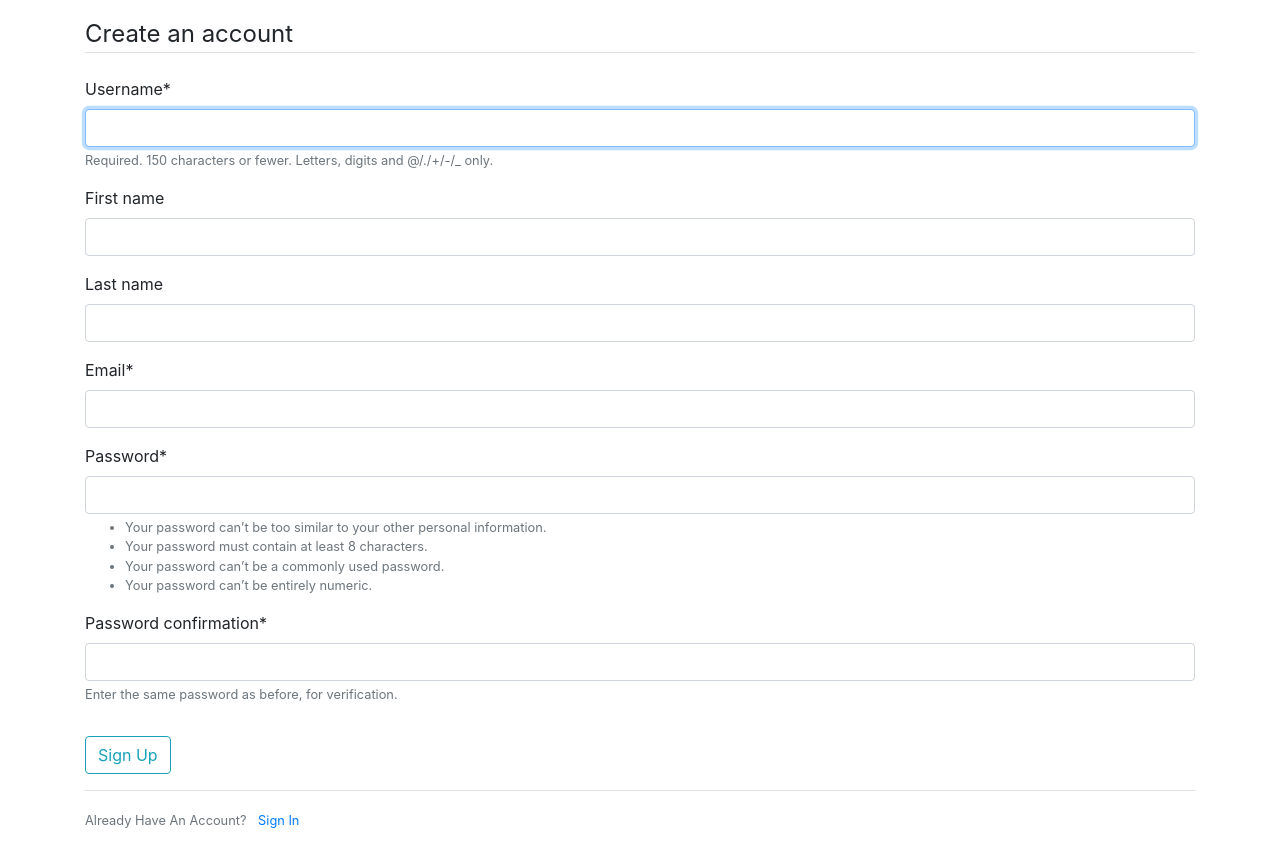
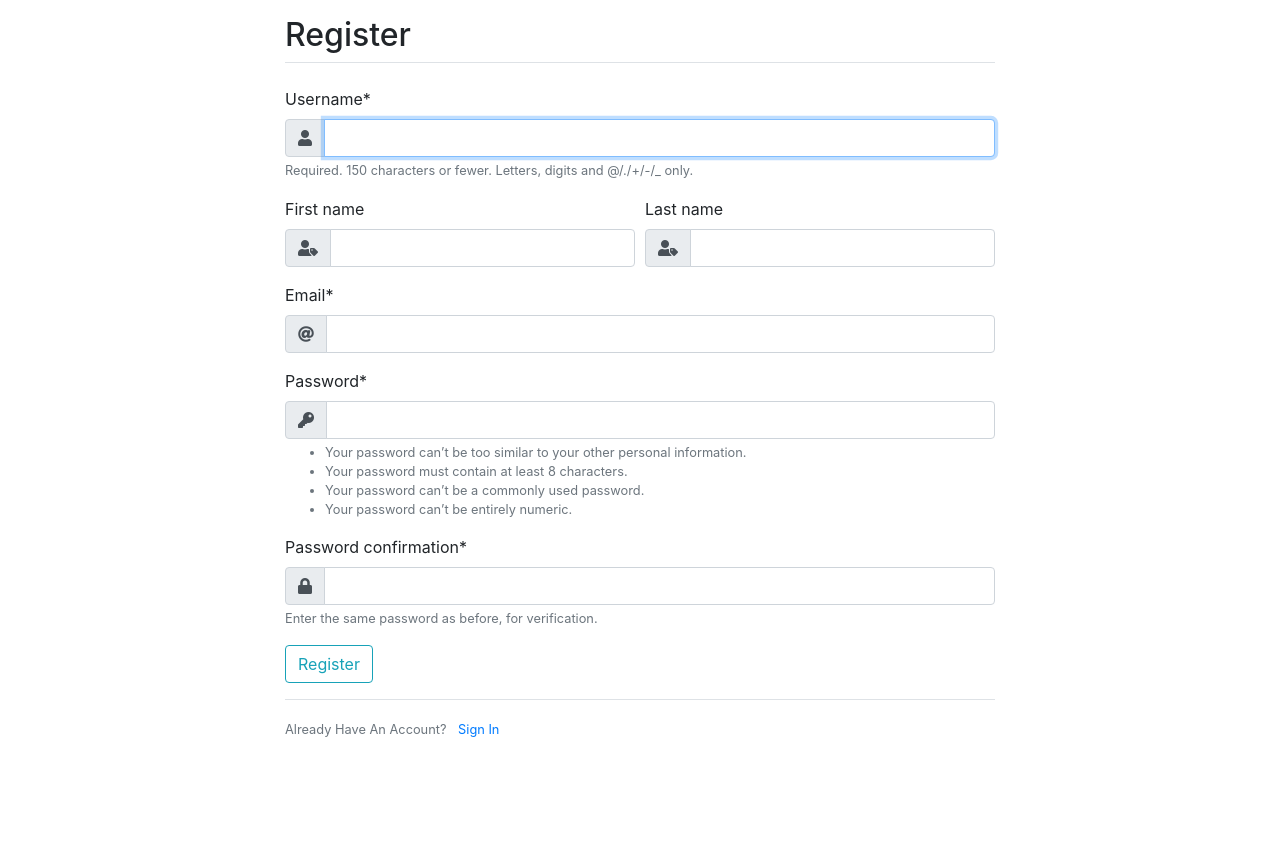
Before and after one commit to HE-Arc/PayPixPlace, a Django app: page /register/ in a window 1280 px wide. Shown: the part 56-903 px from the top of the page. After the commit the page ends 793 px from the top, so only its background shows below. Run offline with Django 3.2, Linux system fonts and the light colour scheme; some libraries are stand-ins or nearby versions.

Commit message:
Improve user register form with crispy

```diff
--- a/PayPixPlace/paypixplaceapp/forms.py
+++ b/PayPixPlace/paypixplaceapp/forms.py
@@ -1,7 +1,7 @@
 from django import forms
 from crispy_forms.helper import FormHelper
-from crispy_forms.layout import Layout, Row, Column, Div
-from crispy_forms.bootstrap import InlineRadios, PrependedText, StrictButton, InlineField
+from crispy_forms.layout import Layout
+from crispy_forms.bootstrap import InlineRadios, PrependedText, StrictButton
 from .models import Canvas
 
 class CreateCanvas(forms.ModelForm):
--- a/PayPixPlace/paypixplaceapp/templates/paypixplaceapp/canvas/create_canvas.html
+++ b/PayPixPlace/paypixplaceapp/templates/paypixplaceapp/canvas/create_canvas.html
@@ -8,4 +8,5 @@
 		{% crispy form %}
 	</fieldset>
 </div>
+
 {% endblock content %}
--- a/PayPixPlace/users/forms.py
+++ b/PayPixPlace/users/forms.py
@@ -1,5 +1,8 @@
 from django import forms
 from django.contrib.auth.forms import UserCreationForm
+from crispy_forms.helper import FormHelper
+from crispy_forms.layout import Layout, Row, Column
+from crispy_forms.bootstrap import PrependedText, StrictButton
 from paypixplaceapp.models import User
 
 class RegisterForm(UserCreationForm):
@@ -7,13 +10,29 @@ class RegisterForm(UserCreationForm):
 
     class Meta:
         model = User
-        fields = (
-            'username',
-            'first_name',
-            'last_name',
-            'email',
-            'password1',
-            'password2'
+        fields = ( 'username', 'first_name', 'last_name', 'email', 'password1', 'password2' )
+
+    def __init__(self, *args, **kwargs):
+        super(RegisterForm, self).__init__(*args, **kwargs)
+        self.helper = FormHelper()
+        self.helper.form_method = 'POST'
+        self.helper.layout = Layout(
+            PrependedText('username', '<i class="fas fa-user"></i>'),
+            Row(
+                Column(
+                    PrependedText('first_name', '<i class="fas fa-user-tag"></i>'),
+                    css_class='col-md-6'
+                ),
+                Column(
+                    PrependedText('last_name', '<i class="fas fa-user-tag"></i>'),
+                    css_class='col-md-6'
+                ),
+                css_class='row'
+            ),
+            PrependedText('email', '<i class="fas fa-at"></i>'),
+            PrependedText('password1', '<i class="fas fa-key"></i>'),
+            PrependedText('password2', '<i class="fas fa-lock"></i>'),
+            StrictButton('Register', type='submit', css_class='btn-outline-info mb-3'),
         )
 
 class UpdateForm(forms.ModelForm):
@@ -27,3 +46,33 @@ class UpdateForm(forms.ModelForm):
             'first_name',
             'last_name'
         )
+
+"""
+class CreateCanvas(forms.ModelForm):
+    CHOICES=[(0,'Public'),
+         (1,'Community'),
+         (2,'Private')]
+
+    place = forms.ChoiceField(choices=CHOICES, widget=forms.RadioSelect, initial=1)
+
+    class Meta:
+        model = Canvas
+        fields = ( 'name', 'theme', 'width', 'place', 'is_profit_on' )
+        labels = {
+            'is_profit_on': 'Enable profit for 250 PIX! - You will get 10% of the PIX that users spent on this canvas, if this is enabled!',
+        }
+
+    def __init__(self, *args, **kwargs):
+        super(CreateCanvas, self).__init__(*args, **kwargs)
+        self.helper = FormHelper()
+        self.helper.form_method = 'POST'
+        self.helper.form_action = './'
+        self.helper.layout = Layout(
+            PrependedText('name', '<i class="fas fa-user"></i>'),
+            PrependedText('theme', '<i class="fas fa-book"></i>'),
+            PrependedText('width', '<i class="fas fa-arrows-alt-h"></i>'),
+            'is_profit_on',
+            InlineRadios('place', css_class='p-0'),
+            StrictButton('Create Canvas', type='submit', css_class='btn-outline-info'),
+        )
+"""
--- a/PayPixPlace/users/templates/users/register.html
+++ b/PayPixPlace/users/templates/users/register.html
@@ -1,21 +1,18 @@
 {% extends "paypixplaceapp/base.html" %}
 {% load crispy_forms_tags %}
 {% block content %}
-    <div class="content-section">
-        <form method="POST">
-            {% csrf_token %}
-            <fieldset class="form-group">
-                <legend class="border-bottom mb-4">Create an account</legend>
-                {{ form|crispy }}
-            </fieldset>
-            <div class="form-group">
-                <button class="btn btn-outline-info" type="submit">Sign Up</button>
-            </div>
-        </form>
+
+<div class="offset-md-2 col-md-8">
+    <fieldset class="form-group">
+        <legend class="border-bottom mb-4"><h2>Register</h2></legend>
+        {% crispy form %}
+
         <div class="border-top pt-3 mb-3">
             <small class="text-muted">
                 Already Have An Account? <a class="ml-2" href="{% url 'login' %}">Sign In</a>
             </small>
         </div>
-    </div>
+    </fieldset>
+</div>
+
 {% endblock content %}
```
